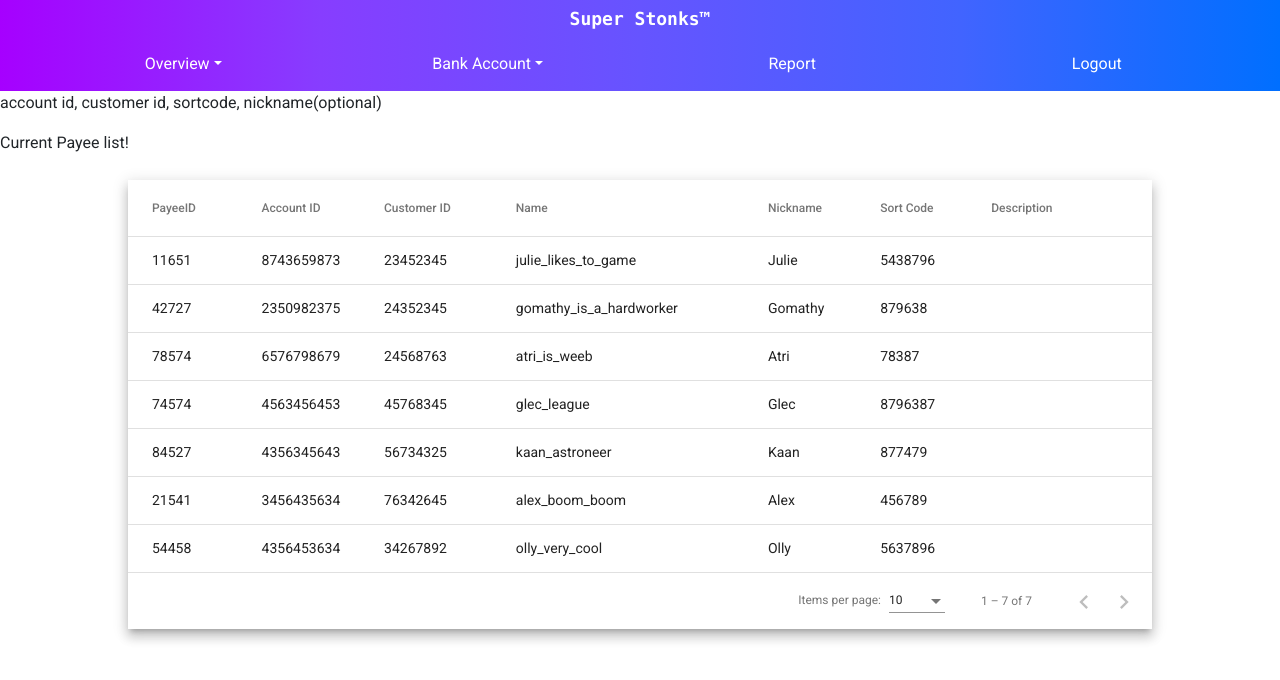
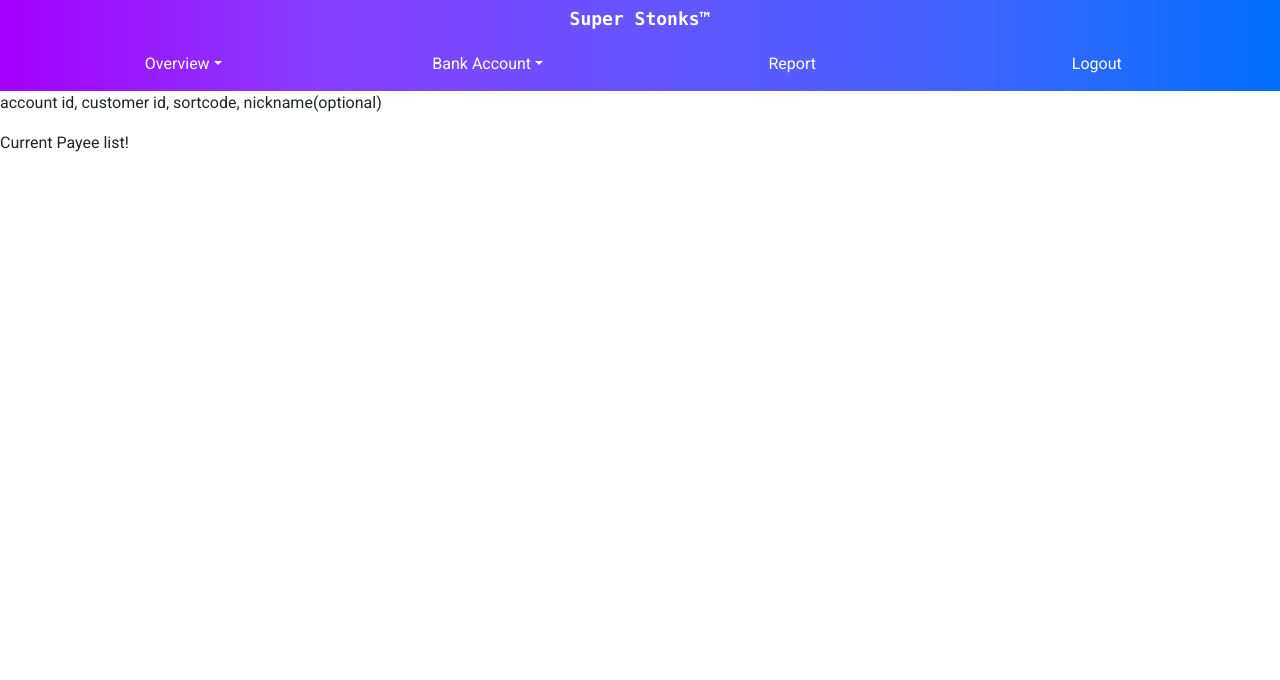
Before and after one commit to hegde-atri/BankingApplication-fe, an Angular app: page /customer/fund-transfer in a window 1280 px wide. Shown: the top 680 px of the page. Built offline with nearby package versions, Linux system fonts and the light colour scheme.

Commit message:
finished customer-update-details

```diff
--- a/src/app/customer/customer-fund-transfer/customer-fund-transfer.component.html
+++ b/src/app/customer/customer-fund-transfer/customer-fund-transfer.component.html
@@ -4,9 +4,4 @@
 <ba-customer-navbar></ba-customer-navbar>
 <p> account id, customer id, sortcode, nickname(optional)</p>
 
-
-
 <p>Current Payee list!</p>
-<div>
-  <ba-payee-table></ba-payee-table>
-</div>
--- a/src/app/customer/customer-update-details/customer-update-details.component.scss
+++ b/src/app/customer/customer-update-details/customer-update-details.component.scss
@@ -14,5 +14,11 @@
 .addressButton{
   color: white;
   margin: .5rem;
-  background-color: rgb(40, 42, 58);
+  background-color: rgb(85, 6, 74);
 }
+
+.notificationButton{
+  color: white;
+  margin: .5rem;
+  background-color: rgb(85, 0, 102);
+}
--- a/src/app/customer/customer.module.ts
+++ b/src/app/customer/customer.module.ts
@@ -16,7 +16,6 @@ import { MatTableModule } from '@angular/material/table';
 import { MatPaginatorModule } from '@angular/material/paginator';
 import { MatSortModule } from '@angular/material/sort';
 import { TransactionHistoryTableComponent } from './customer-transaction-history/transaction-history-table/transaction-history-table.component';
-import { PayeeTableComponent } from './shared/payee-table/payee-table.component';
 import { FormsModule, ReactiveFormsModule } from '@angular/forms';
 import { MatInputModule } from '@angular/material/input';
 import { MatIconModule } from '@angular/material/icon';
@@ -66,7 +65,6 @@ const routes: Routes = [
     CustomerTransactionHistoryComponent,
     CustomerUpdateDetailsComponent,
     TransactionHistoryTableComponent,
-    PayeeTableComponent,
   ],
   imports: [
     CommonModule,
@@ -85,7 +83,7 @@ const routes: Routes = [
     MatNativeDateModule,
     MatDatepickerModule,
     MatTooltipModule,
-    MatButtonModule
+    MatButtonModule,
   ],
   providers: [MatDatepickerModule],
 })
--- a/src/app/customer/shared/payee-table/payee-table-datasource.ts
+++ /dev/null
@@ -1,108 +0,0 @@
-import { DataSource } from '@angular/cdk/collections';
-import { MatPaginator } from '@angular/material/paginator';
-import { MatSort } from '@angular/material/sort';
-import { map } from 'rxjs/operators';
-import { Observable, of as observableOf, merge } from 'rxjs';
-
-// TODO: Replace this with your own data model type
-export interface PayeeTableItem {
-  payeeId: string;
-  accountId: string;
-  customerId: string;
-  payeeName: string;
-  nickname: string;
-  sortCode: string;
-  description: string;
-}
-
-// TODO: replace this with real data from your application
-const EXAMPLE_DATA: PayeeTableItem[] = [
-  { payeeId: "11651", accountId: "8743659873", customerId: "23452345", payeeName: "julie_likes_to_game", nickname: "Julie", sortCode: "5438796", description: "" },
-  { payeeId: "42727", accountId: "2350982375", customerId: "24352345", payeeName: "gomathy_is_a_hardworker", nickname: "Gomathy", sortCode: "879638", description: "" },
-  { payeeId: "78574", accountId: "6576798679", customerId: "24568763", payeeName: "atri_is_weeb", nickname: "Atri", sortCode: "78387", description: "" },
-  { payeeId: "74574", accountId: "4563456453", customerId: "45768345", payeeName: "glec_league", nickname: "Glec", sortCode: "8796387", description: "" },
-  { payeeId: "84527", accountId: "4356345643", customerId: "56734325", payeeName: "kaan_astroneer", nickname: "Kaan", sortCode: "877479", description: "" },
-  { payeeId: "21541", accountId: "3456435634", customerId: "76342645", payeeName: "alex_boom_boom", nickname: "Alex", sortCode: "456789", description: "" },
-  { payeeId: "54458", accountId: "4356453634", customerId: "34267892", payeeName: "olly_very_cool", nickname: "Olly", sortCode: "5637896", description: "" }
-];
-
-/**
- * Data source for the PayeeTable view. This class should
- * encapsulate all logic for fetching and manipulating the displayed data
- * (including sorting, pagination, and filtering).
- */
-export class PayeeTableDataSource extends DataSource<PayeeTableItem> {
-  data: PayeeTableItem[] = EXAMPLE_DATA;
-  paginator: MatPaginator | undefined;
-  sort: MatSort | undefined;
-
-  constructor() {
-    super();
-  }
-
-  /**
-   * Connect this data source to the table. The table will only update when
-   * the returned stream emits new items.
-   * @returns A stream of the items to be rendered.
-   */
-  connect(): Observable<PayeeTableItem[]> {
-    if (this.paginator && this.sort) {
-      // Combine everything that affects the rendered data into one update
-      // stream for the data-table to consume.
-      return merge(observableOf(this.data), this.paginator.page, this.sort.sortChange)
-        .pipe(map(() => {
-          return this.getPagedData(this.getSortedData([...this.data ]));
-        }));
-    } else {
-      throw Error('Please set the paginator and sort on the data source before connecting.');
-    }
-  }
-
-  /**
-   *  Called when the table is being destroyed. Use this function, to clean up
-   * any open connections or free any held resources that were set up during connect.
-   */
-  disconnect(): void {}
-
-  /**
-   * Paginate the data (client-side). If you're using server-side pagination,
-   * this would be replaced by requesting the appropriate data from the server.
-   */
-  private getPagedData(data: PayeeTableItem[]): PayeeTableItem[] {
-    if (this.paginator) {
-      const startIndex = this.paginator.pageIndex * this.paginator.pageSize;
-      return data.splice(startIndex, this.paginator.pageSize);
-    } else {
-      return data;
-    }
-  }
-
-  /**
-   * Sort the data (client-side). If you're using server-side sorting,
-   * this would be replaced by requesting the appropriate data from the server.
-   */
-  private getSortedData(data: PayeeTableItem[]): PayeeTableItem[] {
-    if (!this.sort || !this.sort.active || this.sort.direction === '') {
-      return data;
-    }
-
-    return data.sort((a, b) => {
-      const isAsc = this.sort?.direction === 'asc';
-      switch (this.sort?.active) {
-        case 'payeeId': return compare(a.payeeId, b.payeeId, isAsc);
-        case 'accountId': return compare(a.accountId, b.accountId, isAsc);
-        case 'customerId': return compare(a.customerId, b.customerId, isAsc);
-        case 'payeeName': return compare(a.payeeName, b.payeeName, isAsc);
-        case 'nickname': return compare(a.nickname, b.nickname, isAsc);
-        case 'sortCode': return compare(a.sortCode, b.sortCode, isAsc);
-        case 'description': return compare(a.description, b.description, isAsc);
-        default: return 0;
-      }
-    });
-  }
-}
-
-/** Simple sort comparator for example ID/Name columns (for client-side sorting). */
-function compare(a: string | number, b: string | number, isAsc: boolean): number {
-  return (a < b ? -1 : 1) * (isAsc ? 1 : -1);
-}
--- a/src/app/customer/shared/payee-table/payee-table.component.html
+++ /dev/null
@@ -1,57 +0,0 @@
-<div class="mat-elevation-z8 payee-table">
-  <table mat-table class="full-width-table table-responsive-md" matSort aria-label="Elements">
-    <!-- payeeId Column -->
-    <ng-container matColumnDef="payeeId">
-      <th mat-header-cell *matHeaderCellDef mat-sort-header>PayeeID</th>
-      <td mat-cell *matCellDef="let row">{{row.payeeId}}</td>
-    </ng-container>
-
-    <!-- accountId Column -->
-    <ng-container matColumnDef="accountId">
-      <th mat-header-cell *matHeaderCellDef mat-sort-header>Account ID</th>
-      <td mat-cell *matCellDef="let row">{{row.accountId}}</td>
-    </ng-container>
-
-    <!-- customerId Column -->
-    <ng-container matColumnDef="customerId">
-      <th mat-header-cell *matHeaderCellDef mat-sort-header>Customer ID</th>
-      <td mat-cell *matCellDef="let row">{{row.customerId}}</td>
-    </ng-container>
-
-    <!-- payeeName Column -->
-    <ng-container matColumnDef="payeeName">
-      <th mat-header-cell *matHeaderCellDef mat-sort-header>Name</th>
-      <td mat-cell *matCellDef="let row">{{row.payeeName}}</td>
-    </ng-container>
-
-    <!-- nickname Column -->
-    <ng-container matColumnDef="nickname">
-      <th mat-header-cell *matHeaderCellDef mat-sort-header>Nickname</th>
-      <td mat-cell *matCellDef="let row">{{row.nickname}}</td>
-    </ng-container>
-
-    <!-- sortCode Column -->
-    <ng-container matColumnDef="sortCode">
-      <th mat-header-cell *matHeaderCellDef mat-sort-header>Sort Code</th>
-      <td mat-cell *matCellDef="let row">{{row.sortCode}}</td>
-    </ng-container>
-
-    <!-- description Column -->
-    <ng-container matColumnDef="description">
-      <th mat-header-cell *matHeaderCellDef mat-sort-header>Description</th>
-      <td mat-cell *matCellDef="let row">{{row.description}}</td>
-    </ng-container>
-
-
-
-    <tr mat-header-row *matHeaderRowDef="displayedColumns"></tr>
-    <tr mat-row *matRowDef="let row; columns: displayedColumns;"></tr>
-  </table>
-
-  <mat-paginator #paginator
-      [length]="dataSource?.data?.length"
-      [pageIndex]="0"
-      [pageSize]="10"
-      [pageSizeOptions]="[5, 10, 20]">
-  </mat-paginator>
-</div>
--- a/src/app/customer/shared/payee-table/payee-table.component.scss
+++ /dev/null
@@ -1,7 +0,0 @@
-.full-width-table {
-  width: 100%;
-}
-.payee-table {
-  width: 80%;
-  margin: 25px auto;
-}
--- a/src/app/customer/shared/payee-table/payee-table.component.ts
+++ /dev/null
@@ -1,30 +0,0 @@
-import { AfterViewInit, Component, ViewChild } from '@angular/core';
-import { MatPaginator } from '@angular/material/paginator';
-import { MatSort } from '@angular/material/sort';
-import { MatTable } from '@angular/material/table';
-import { PayeeTableDataSource, PayeeTableItem } from './payee-table-datasource';
-
-@Component({
-  selector: 'ba-payee-table',
-  templateUrl: './payee-table.component.html',
-  styleUrls: ['./payee-table.component.scss']
-})
-export class PayeeTableComponent implements AfterViewInit {
-  @ViewChild(MatPaginator) paginator!: MatPaginator;
-  @ViewChild(MatSort) sort!: MatSort;
-  @ViewChild(MatTable) table!: MatTable<PayeeTableItem>;
-  dataSource: PayeeTableDataSource;
-
-  /** Columns displayed in the table. Columns IDs can be added, removed, or reordered. */
-  displayedColumns = ['payeeId', 'accountId', 'customerId', 'payeeName', 'nickname', 'sortCode', 'description'];
-
-  constructor() {
-    this.dataSource = new PayeeTableDataSource();
-  }
-
-  ngAfterViewInit(): void {
-    this.dataSource.sort = this.sort;
-    this.dataSource.paginator = this.paginator;
-    this.table.dataSource = this.dataSource;
-  }
-}
```
Also changed, not shown: src/app/customer/customer-update-details/customer-update-details.component.html (+25 -22 lines), src/app/customer/customer-update-details/customer-update-details.component.ts (+25 -25 lines), 1 other file (tests, documents, lock files or other folders).
